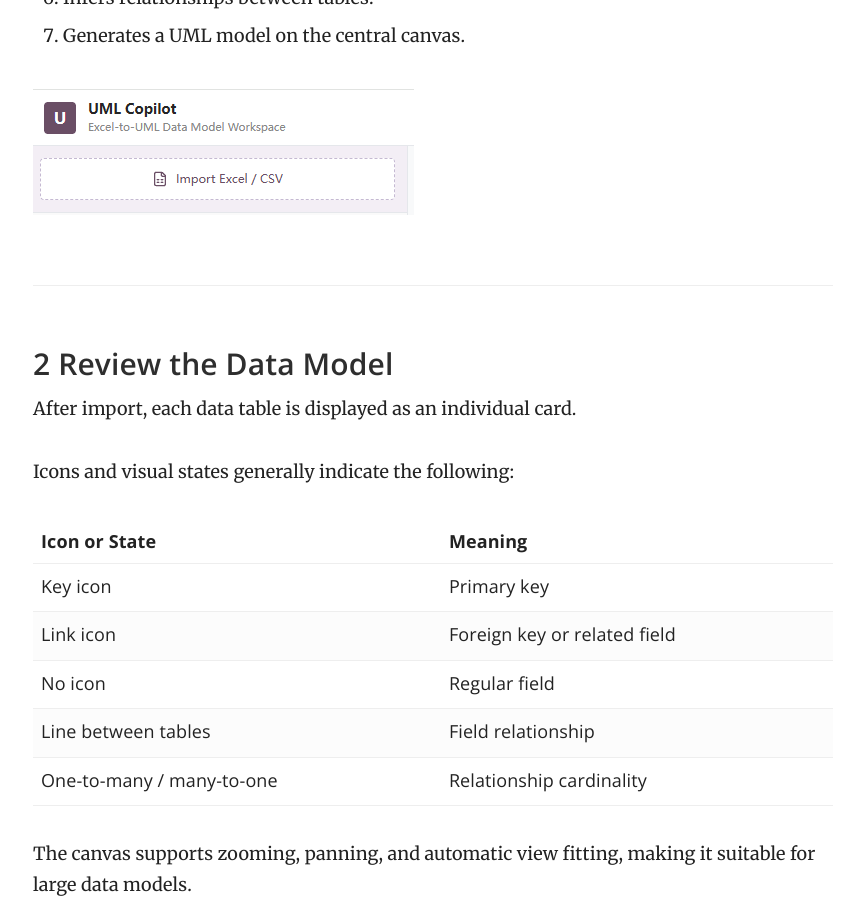
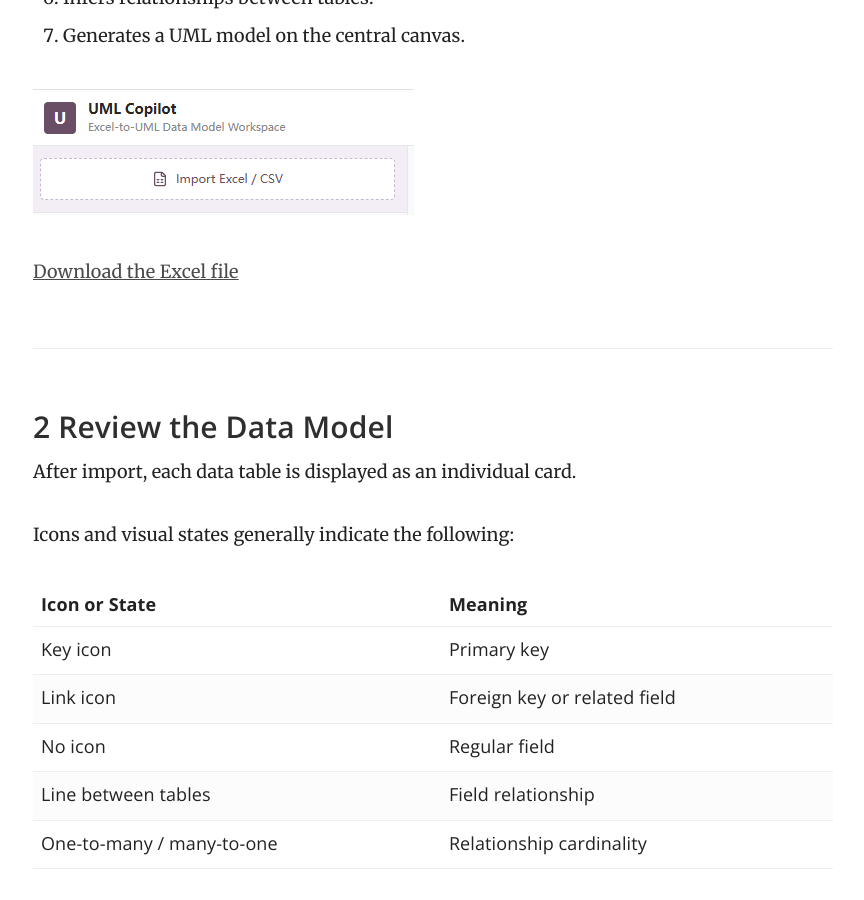
Before and after one commit to openerp-hk-t/doc, a Jekyll site: the page built from _docs/business insight/userguide.md, in a window 1280 px wide and 900 px high, scrolled down 741 px. Shown: the whole window, without its empty margins (357-1221 px from the left). Built offline with Jekyll 4.4.1, drawn with Linux system fonts in a browser that asks for light colours.

Commit message:
Update userguide.md

```diff
--- a/_docs/business insight/userguide.md
+++ b/_docs/business insight/userguide.md
@@ -22,6 +22,8 @@ After import, the system performs the following steps:
 7. Generates a UML model on the central canvas.
 
 ![UML Copilot Screen](https://openerp-hk-t.github.io/doc/images/UML_Import_Data.png)
+
+[Download the Excel file](https://openerp-hk-t.github.io/doc/Template_English.xlsx)
 
 ### 2 Review the Data Model
 
```
